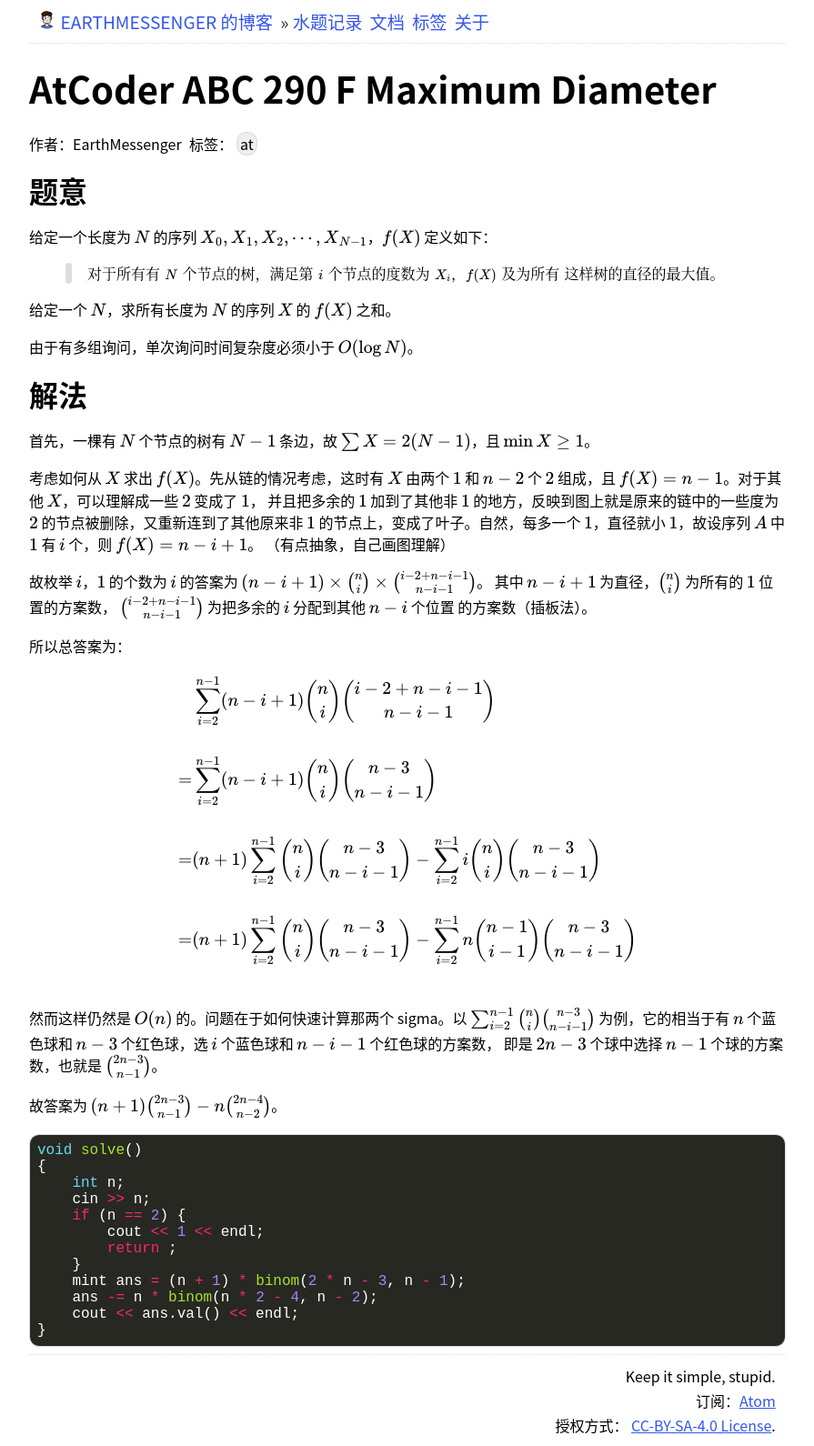
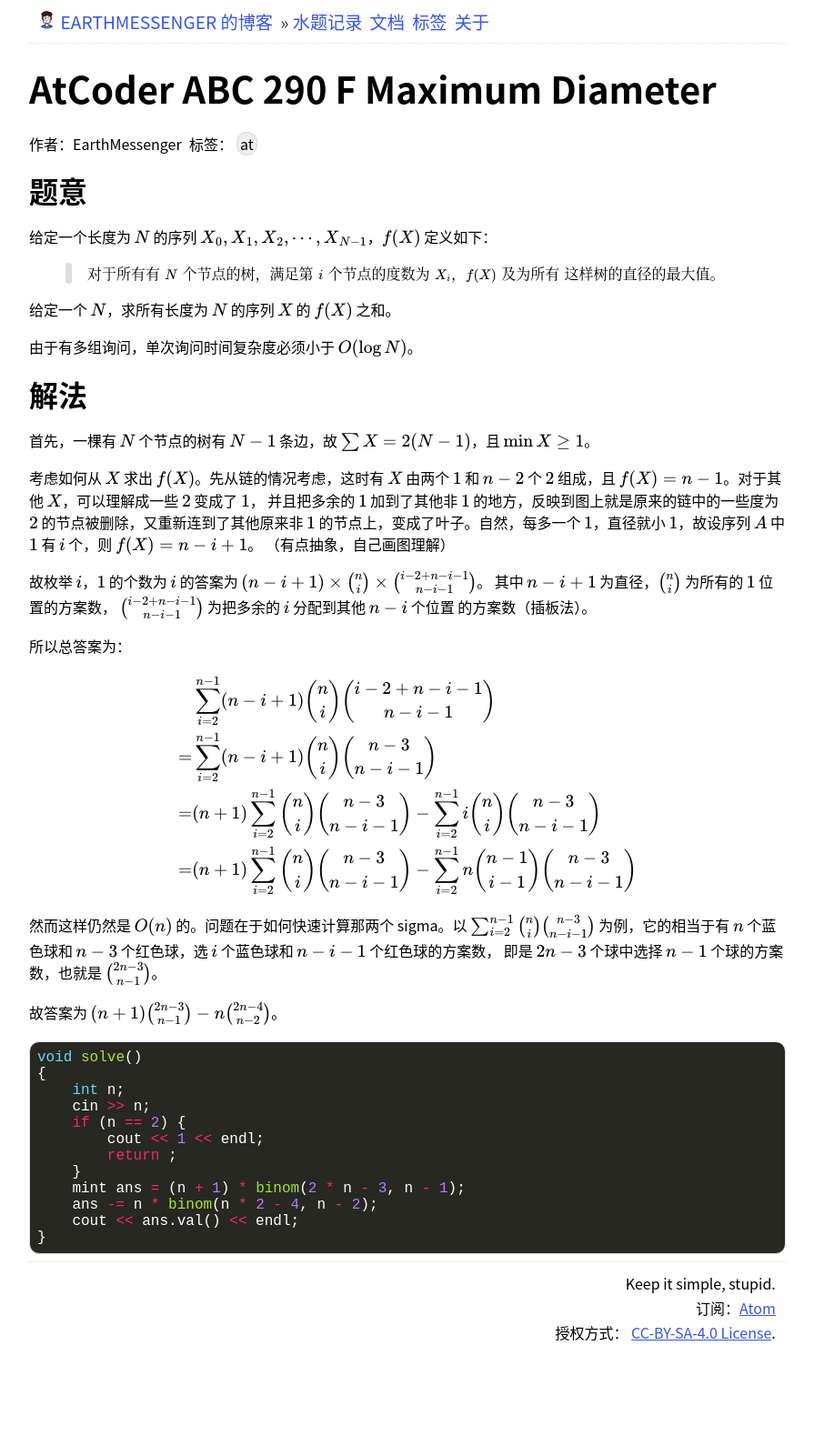
Before and after one commit to EarthMessenger/blog.earthmessenger.xyz, a Jekyll site: the page built from _oi-notes/atcoder/abc290f.md, in a window 1280 px wide. Shown: the whole page at 91% size, without its empty margins (192-1087 px from the left). Built offline with Jekyll 4.4.1, drawn with Linux system fonts in a browser that asks for light colours; after the commit the page ends 1488 px from its top, so only the background shows below that.

Commit message:
fix: 修复已知的 md 渲染问题

```diff
--- a/_oi-notes/atcoder/abc290f.md
+++ b/_oi-notes/atcoder/abc290f.md
@@ -36,10 +36,10 @@ $\binom{i - 2 + n - i - 1}{n - i - 1}$ 为把多余的 $i$ 分配到其他 $n -
 
 $$
 \begin{aligned}
-  & \sum_{i = 2}^{n - 1} (n - i + 1) \binom{n}{i} \binom{i - 2 + n - i - 1}{n - i - 1} \\\\
-= & \sum_{i = 2}^{n - 1} (n - i + 1) \binom{n}{i} \binom{n - 3}{n - i - 1} \\\\
-= & (n + 1) \sum_{i = 2}^{n - 1} \binom{n}{i} \binom{n - 3}{n - i - 1} - \sum_{i = 2}^{n - 1} i \binom{n}{i} \binom{n - 3}{n - i - 1} \\\\
-= & (n + 1) \sum_{i = 2}^{n - 1} \binom{n}{i} \binom{n - 3}{n - i - 1} - \sum_{i = 2}^{n - 1} n\binom{n - 1}{i - 1} \binom{n - 3}{n - i - 1} \\\\
+  & \sum_{i = 2}^{n - 1} (n - i + 1) \binom{n}{i} \binom{i - 2 + n - i - 1}{n - i - 1} \\
+= & \sum_{i = 2}^{n - 1} (n - i + 1) \binom{n}{i} \binom{n - 3}{n - i - 1} \\
+= & (n + 1) \sum_{i = 2}^{n - 1} \binom{n}{i} \binom{n - 3}{n - i - 1} - \sum_{i = 2}^{n - 1} i \binom{n}{i} \binom{n - 3}{n - i - 1} \\
+= & (n + 1) \sum_{i = 2}^{n - 1} \binom{n}{i} \binom{n - 3}{n - i - 1} - \sum_{i = 2}^{n - 1} n\binom{n - 1}{i - 1} \binom{n - 3}{n - i - 1} \\
 \end{aligned}
 $$
 
```
Also changed, not shown: _posts/2022-08-23-vim-tutor-for-oi.md (+1 -1 lines), _posts/2023-02-13-left-closed-right-open.md (+11 -11 lines), _posts/2023-03-17-new-way-to-binary-search.md (+1 -1 lines).
